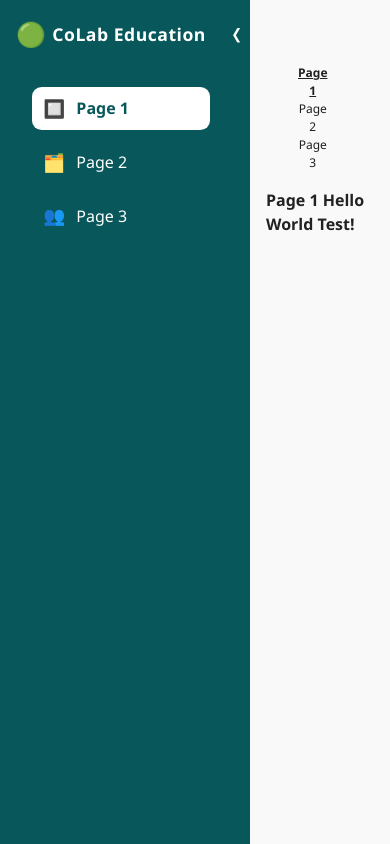
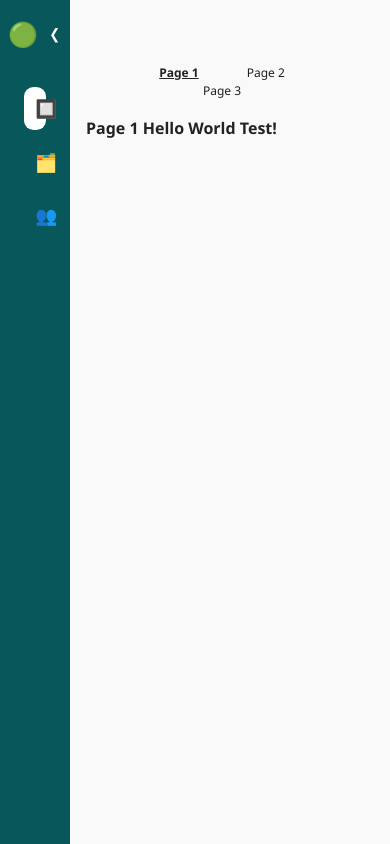
Before and after one commit to danielmason89/FDV_103_group_project_colab, a Vue app: page / in a window 390 px wide. Built offline with nearby package versions, Linux system fonts and the light colour scheme; the HTML template or start-up script is replaced by a standard one.

Commit message:
Implemented collapsable feature to sidebar

```diff
--- a/src/App.vue
+++ b/src/App.vue
@@ -30,7 +30,6 @@ import SidebarComponent from './components/SidebarComponent.vue'
 
 .main-content {
   flex: 1;
-  margin-left: 250px;
   padding: 1rem;
 }
 
--- a/src/components/SidebarComponent.vue
+++ b/src/components/SidebarComponent.vue
@@ -1,27 +1,37 @@
 <script setup lang="ts">
 import { ref } from 'vue'
 import { RouterLink } from 'vue-router'
+
+// Reactive state for sidebar expansion
+const isExpanded = ref(true)
+
+// Toggle sidebar expansion
+const toggleSidebar = () => {
+  isExpanded.value = !isExpanded.value
+}
 </script>
 
 <template>
-  <aside class="sidebar">
+  <aside :class="['sidebar', { collapsed: !isExpanded }]">
     <div class="sidebar-header">
       <span class="logo-icon">🟢</span>
-      <span class="sidebar-title">CoLab Education</span>
-      <span class="minimize-icon">❮</span>
+      <span class="sidebar-title" v-show="isExpanded">CoLab Education</span>
+      <span class="minimize-icon" @click="toggleSidebar">
+        {{ isExpanded ? '❮' : '❯' }}
+      </span>
     </div>
     <nav class="sidebar-nav">
       <RouterLink to="/" class="nav-link">
         <span class="icon">🔲</span>
-        <span class="link-text">Page 1</span>
+        <span class="link-text" v-show="isExpanded">Page 1</span>
       </RouterLink>
       <RouterLink to="/page2" class="nav-link">
         <span class="icon">🗂️</span>
-        <span class="link-text">Page 2</span>
+        <span class="link-text" v-show="isExpanded">Page 2</span>
       </RouterLink>
       <RouterLink to="/page3" class="nav-link">
         <span class="icon">👥</span>
-        <span class="link-text">Page 3</span>
+        <span class="link-text" v-show="isExpanded">Page 3</span>
       </RouterLink>
     </nav>
   </aside>
@@ -34,11 +44,16 @@ import { RouterLink } from 'vue-router'
   height: 100vh;
   background: #07575b;
   padding: 1rem 0.5rem 0.5rem 1rem;
-  position: fixed;
-  left: 0;
-  top: 0;
   display: flex;
   flex-direction: column;
+  transition: width 0.3s ease-in-out;
+  overflow: hidden;
+}
+
+/* Collapsed state */
+.sidebar.collapsed {
+  width: 70px;
+  padding: 1rem 0.5rem 0.5rem 0.5rem;
 }
 
 /* Header: logo, title, minimize icon */
@@ -67,6 +82,7 @@ import { RouterLink } from 'vue-router'
   font-weight: bold;
   letter-spacing: 0.5px;
   flex: 1;
+  transition: opacity 0.3s ease-in-out;
 }
 
 .minimize-icon {
@@ -74,6 +90,11 @@ import { RouterLink } from 'vue-router'
   font-size: 0.9rem;
   cursor: pointer;
   margin-left: 0.3rem;
+  transition: transform 0.3s ease-in-out;
+}
+
+.minimize-icon:hover {
+  color: var(--primary, #5ecc75);
 }
 
 /* Navigation links */
@@ -96,6 +117,7 @@ import { RouterLink } from 'vue-router'
   transition:
     background 0.2s,
     color 0.2s;
+  white-space: nowrap;
 }
 
 .nav-link.router-link-active {
@@ -110,5 +132,29 @@ import { RouterLink } from 'vue-router'
 
 .link-text {
   white-space: nowrap;
+  transition: opacity 0.3s ease-in-out;
+}
+
+/* Responsive design */
+@media (max-width: 768px) {
+  .sidebar {
+    width: 70px;
+    padding: 1rem 0.5rem 0.5rem 0.5rem;
+  }
+
+  .sidebar-title,
+  .link-text {
+    display: none;
+  }
+
+  .sidebar.expanded {
+    width: 250px;
+    padding: 1rem 0.5rem 0.5rem 1rem;
+  }
+
+  .sidebar.expanded .sidebar-title,
+  .sidebar.expanded .link-text {
+    display: block;
+  }
 }
 </style>
```
